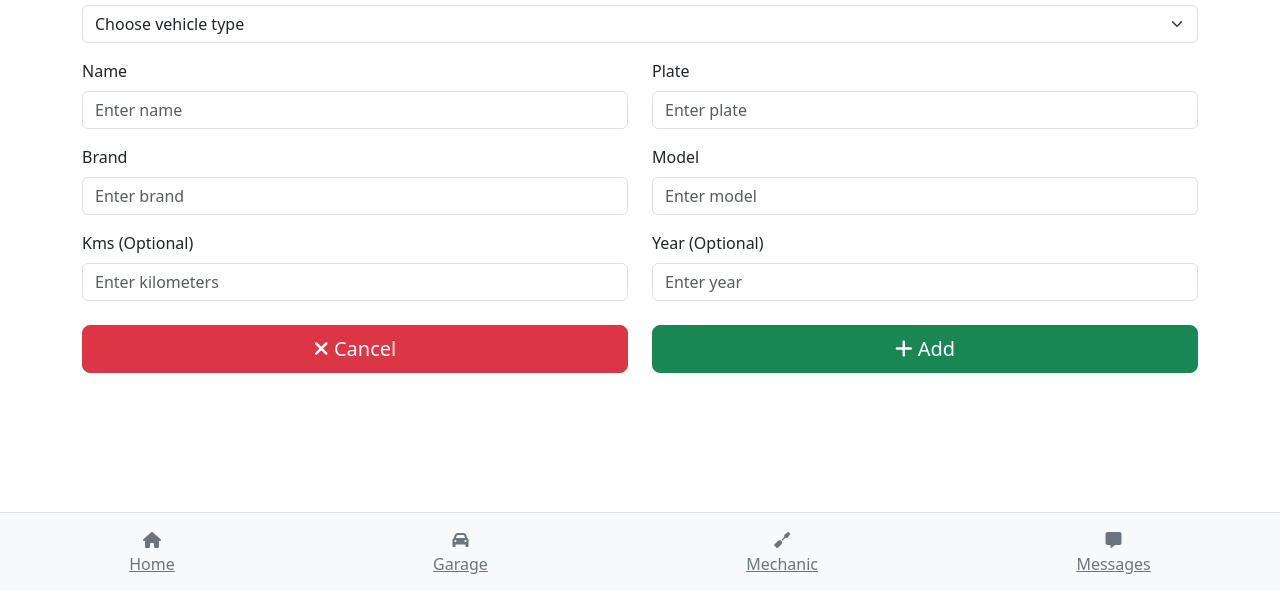
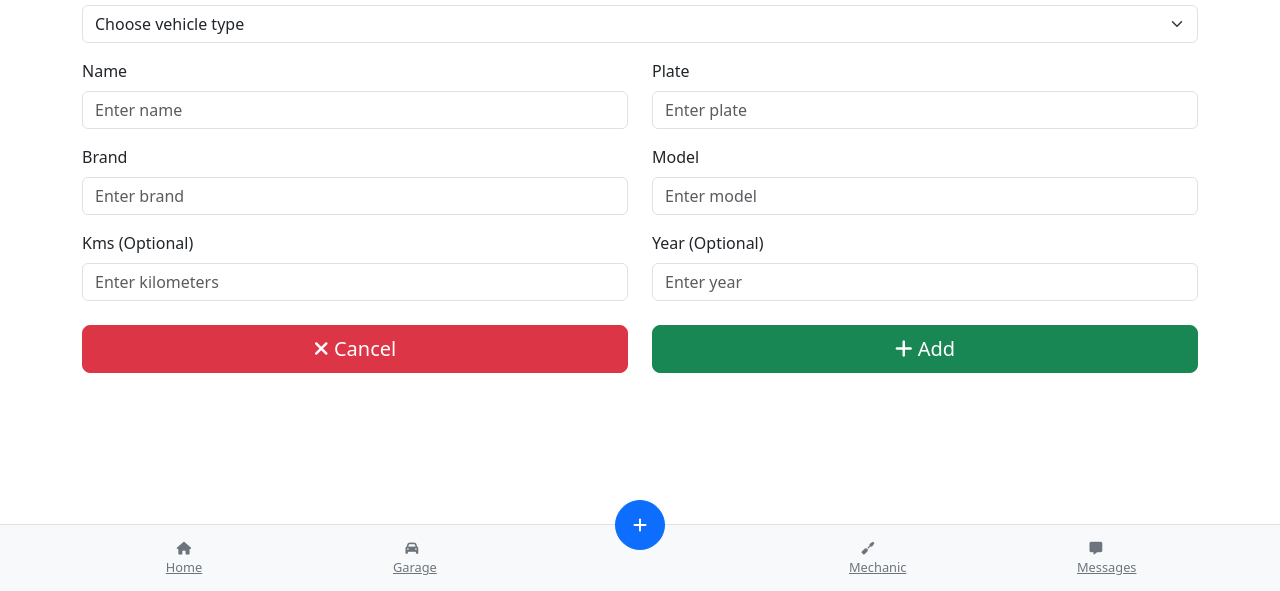
Before and after one commit to duartebranco/Car-Management, a plain HTML site: page addcar.html in a window 1280 px wide. Shown: the part 209-800 px from the top of the page. Drawn offline with nearby package versions, Linux system fonts and the light colour scheme.

Commit message:
footer addcar update

```diff
--- a/addcar.html
+++ b/addcar.html
@@ -95,24 +95,44 @@
             </div>
         </div>
 
-        <footer class="fixed-bottom bg-light text-center py-2 border-top">
-            <div class="d-flex justify-content-around">
-                <a href="home.html" class="btn btn-link text-secondary">
+        <footer class="fixed-bottom bg-light py-2 border-top">
+            <div class="container">
+                <div class="row text-center">
+                    <!-- Home Button -->
+                    <div class="col">
+                        <a href="index.html" class="btn btn-link text-secondary footer-btn">
                             <i class="fa-solid fa-house"></i>
                             <div>Home</div>
                         </a>
-                <a href="garage.html" class="btn btn-link text-secondary">
+                    </div>
+                    <!-- Garage Button -->
+                    <div class="col">
+                        <a href="garage.html" class="btn btn-link text-secondary footer-btn">
                             <i class="fa-solid fa-car"></i>
                             <div>Garage</div>
                         </a>
-                <a href="mechanic.html" class="btn btn-link text-secondary">
+                    </div>
+                    <!-- + Button -->
+                    <div class="col">
+                        <a href="new.html" class="btn btn-primary rounded-circle position-absolute top-0 start-50 translate-middle plus-btn">
+                            <i class="fa-solid fa-plus fa-lg"></i>
+                        </a>
+                    </div>
+                    <!-- Mechanic Button -->
+                    <div class="col">
+                        <a href="mechanic.html" class="btn btn-link text-secondary footer-btn">
                             <i class="fa-solid fa-screwdriver"></i>
                             <div>Mechanic</div>
                         </a>
-                <a href="messages.html" class="btn btn-link text-secondary">
+                    </div>
+                    <!-- Messages Button -->
+                    <div class="col">
+                        <a href="messages.html" class="btn btn-link text-secondary footer-btn">
                             <i class="fa-solid fa-message"></i>
                             <div>Messages</div>
                         </a>
+                    </div>
+                </div>
             </div>
         </footer>
 
```
Lines whose indentation alone changed are shown as unchanged.
